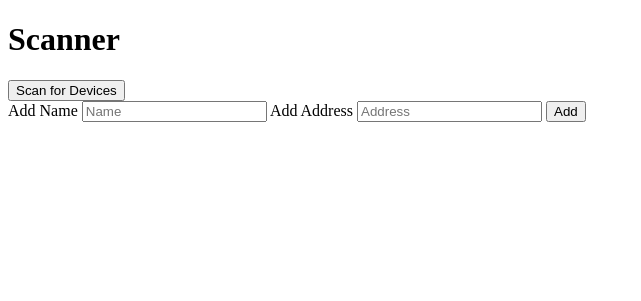
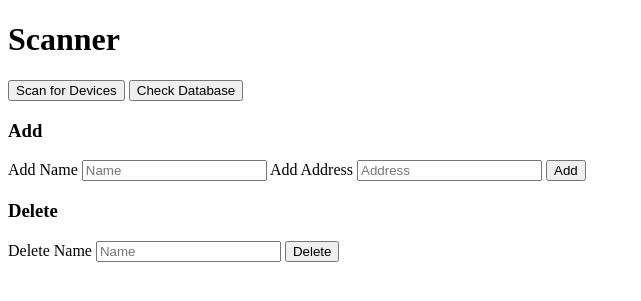
Before and after one commit to SumanthPal/deep-blue, a Flask app: page / in a window 1280 px wide. Shown: the top 301 px of the page, without its empty margins (0-641 px from the left). Run offline with Flask 3, Linux system fonts and the light colour scheme.

Commit message:
lang support

```diff
--- a/app/routes.py
+++ b/app/routes.py
@@ -1,7 +1,7 @@
 from flask import Blueprint, render_template, jsonify, request, flash, redirect, url_for
 import asyncio
 from bleak import BleakScanner
-from app.models import get_db, add_db
+from app.models import get_db, add_db, delete_db
 
 from app import app
 
@@ -10,9 +10,11 @@ async def scan_ble():
     devices = await BleakScanner.discover()
     return [{"name": device.name, "address": device.address} for device in devices]
 
+
 @app.route('/')
 def index():
     return render_template('index.html')
+
 
 @app.route('/scan')
 def scan():
@@ -21,24 +23,28 @@ def scan():
     devices = loop.run_until_complete(scan_ble())
     return jsonify(devices)
 
+
 @app.route('/add', methods=['POST'])
 def submit():
     name = request.form['name']
     address = request.form['address']
 
-    # Basic validation
-    if not name or not address:
-        flash('All fields are required!')
-        return redirect(url_for('index'))
-
-    # Debugging: Print form data
     print(f"Received Name: {name}, Address: {address}")
 
-    # Insert into the database
     add_db(name, address)
 
     flash('Form submitted successfully!')
     return redirect(url_for('index'))
+
+
+@app.route('/delete', methods=['POST'])
+def delete():
+    name = request.form['name']
+
+    print(f"Received Name: {name}")
+    delete_db(name)
+    return redirect(url_for('base'))
+
 
 @app.route('/data')
 def data():
--- a/app/templates/index.html
+++ b/app/templates/index.html
@@ -17,12 +17,18 @@
                 resultDiv.appendChild(deviceInfo);
             });
         }
+        function openWindow() {
+            window.open('/data');
+        }
     </script>
 </head>
 <body>
 <h1>Scanner </h1>
     <button onclick="scan()">Scan for Devices</button>
+    <button onclick="openWindow()">Check Database</button>
 
+
+<h3>Add</h3>
 <form action="/add" method="POST" >
     <label for="add_name">Add Name</label>
     <input type="text" name="name" id="add_name" placeholder="Name"></input>
@@ -36,6 +42,16 @@
 
 </form>
 
+<h3>Delete</h3>
+<form action="/delete" method="POST" >
+    <label for="delete_name">Delete Name</label>
+    <input type="text" name="name" id="delete_name" placeholder="Name" />
+    <button type="delete">Delete</button>
+
+
+
+</form>
+
     <div id="results"></div>
 
 </body>
```
Also changed, not shown: app/models.py (+8 -0 lines), 1 other file.
